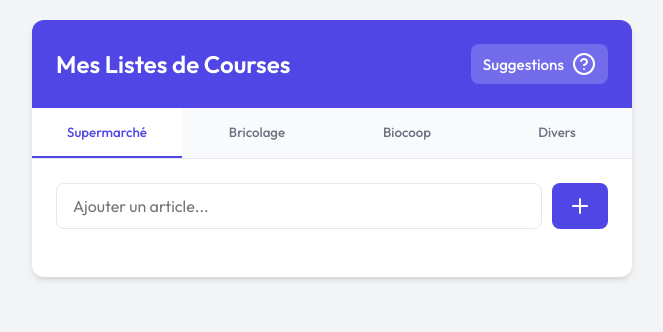
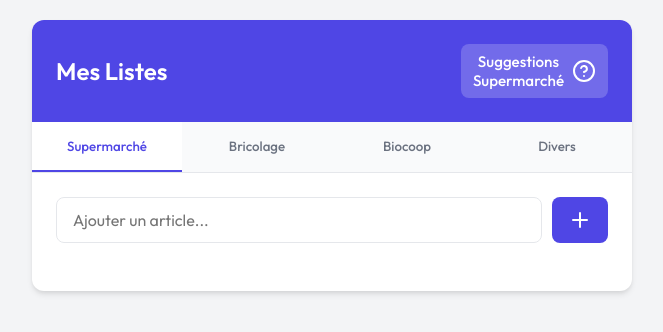
Before and after one commit to bguilha/listecourses, a website: page public/index.html in a window 1280 px wide. Shown: the whole page, without its empty margins (308-971 px from the left). Drawn offline with nearby package versions, Linux system fonts and the light colour scheme; no server answers.

Commit message:
Modification du titre et du bouton suggestions

```diff
--- a/public/index.html
+++ b/public/index.html
@@ -14,9 +14,9 @@
 <body>
     <div class="app-container">
         <header>
-            <h1>Mes Listes de Courses</h1>
+            <h1>Mes Listes</h1>
             <button id="library-btn" class="header-btn" title="Bibliothèque d'articles">
-                <span>Suggestions</span>
+                <span>Suggestions<br />Supermarché</span>
                 <svg xmlns="http://www.w3.org/2000/svg" width="24" height="24" viewBox="0 0 24 24" fill="none"
                     stroke="currentColor" stroke-width="2" stroke-linecap="round" stroke-linejoin="round">
                     <circle cx="12" cy="12" r="10"></circle>
```
